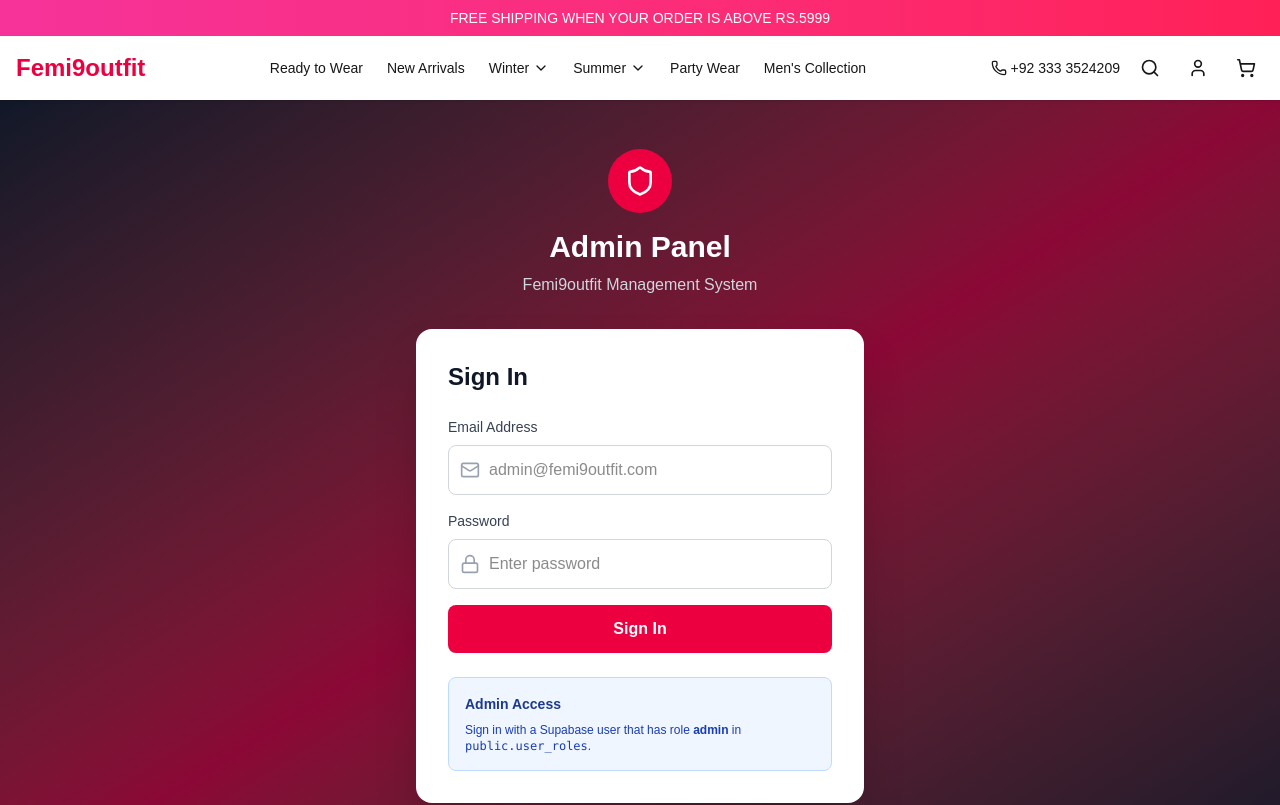
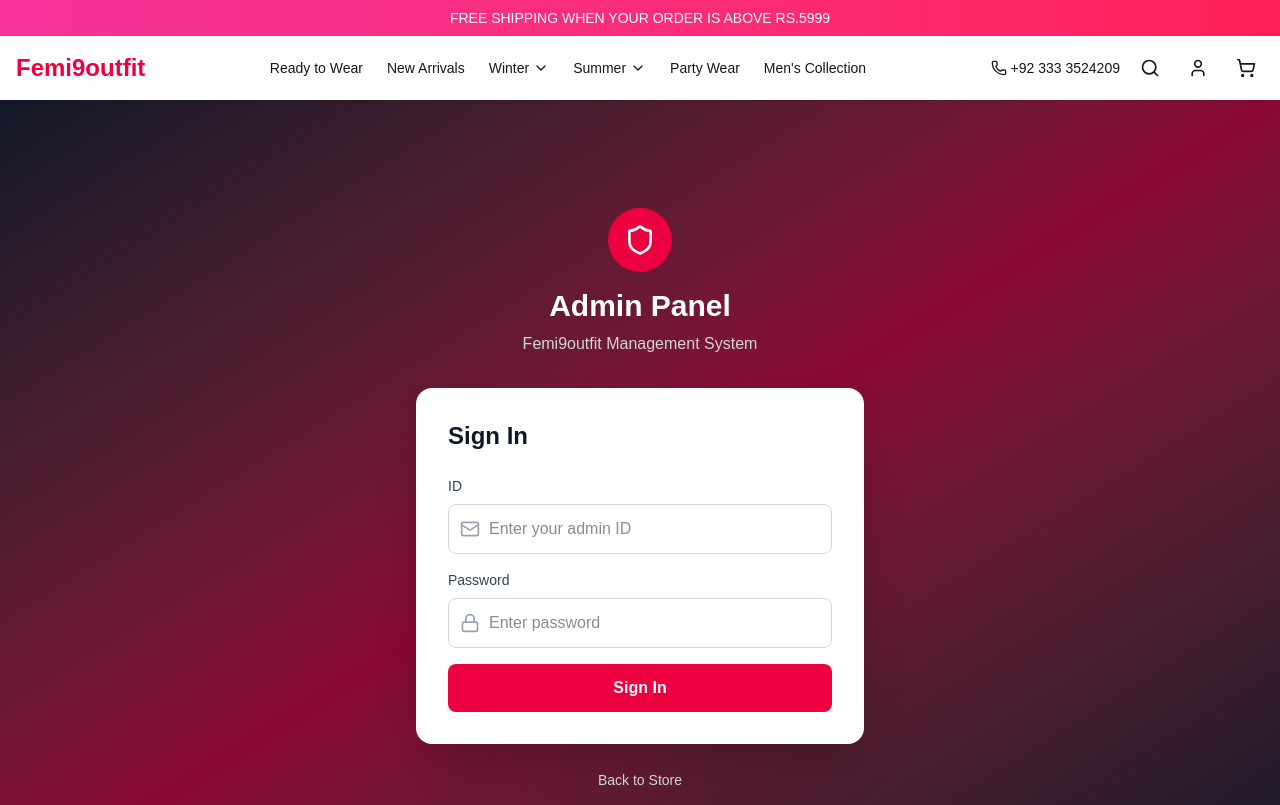
Before and after one commit to hah1504/femi9outfit, a Next.js app: page /admin in a window 1280 px wide. Shown: the top 805 px of the page. Built offline with nearby package versions, Linux system fonts and the light colour scheme.

Commit message:
Update admin login UI to ID/password and remove role hint

```diff
--- a/app/admin/page.tsx
+++ b/app/admin/page.tsx
@@ -10,7 +10,7 @@
 export default function AdminLoginPage() {
   const router = useRouter()
   const [formData, setFormData] = useState({
-    email: '',
+    adminId: '',
     password: '',
   })
   const [error, setError] = useState('')
@@ -22,7 +22,7 @@
     setLoading(true)
 
     try {
-      await signIn(formData.email, formData.password)
+      await signIn(formData.adminId, formData.password)
       const { isAdmin } = await isCurrentUserAdmin()
 
       if (!isAdmin) {
@@ -33,7 +33,7 @@
 
       router.push('/admin/dashboard')
     } catch {
-      setError('Invalid email or password.')
+      setError('Invalid ID or password.')
     } finally {
       setLoading(false)
     }
@@ -61,16 +61,16 @@
 
           <form onSubmit={handleSubmit} className="space-y-4">
             <div>
-              <label className="block text-sm font-medium text-gray-700 mb-2">Email Address</label>
+              <label className="block text-sm font-medium text-gray-700 mb-2">ID</label>
               <div className="relative">
                 <Mail className="absolute left-3 top-1/2 -translate-y-1/2 w-5 h-5 text-gray-400" />
                 <input
-                  type="email"
+                  type="text"
                   required
-                  value={formData.email}
-                  onChange={(e) => setFormData({ ...formData, email: e.target.value })}
+                  value={formData.adminId}
+                  onChange={(e) => setFormData({ ...formData, adminId: e.target.value })}
                   className="w-full pl-10 pr-4 py-3 border border-gray-300 rounded-lg focus:ring-2 focus:ring-rose-600 focus:border-transparent"
-                  placeholder="admin@femi9outfit.com"
+                  placeholder="Enter your admin ID"
                 />
               </div>
             </div>
@@ -98,13 +98,6 @@
               {loading ? 'Signing in...' : 'Sign In'}
             </button>
           </form>
-
-          <div className="mt-6 p-4 bg-blue-50 border border-blue-200 rounded-lg">
-            <p className="text-sm font-semibold text-blue-900 mb-2">Admin Access</p>
-            <p className="text-xs text-blue-800">
-              Sign in with a Supabase user that has role <strong>admin</strong> in <code>public.user_roles</code>.
-            </p>
-          </div>
         </div>
 
         <div className="mt-6 text-center">
```
